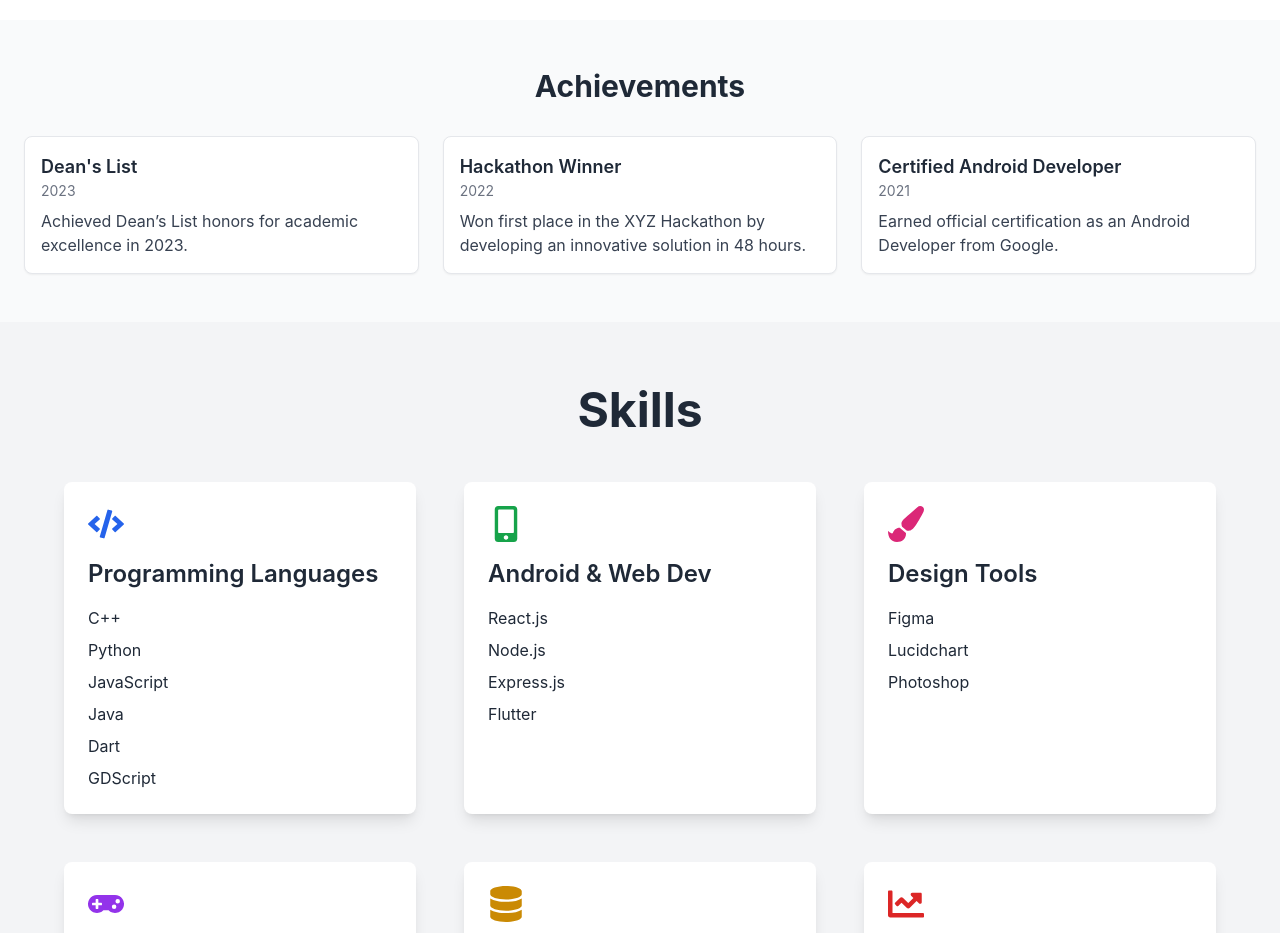
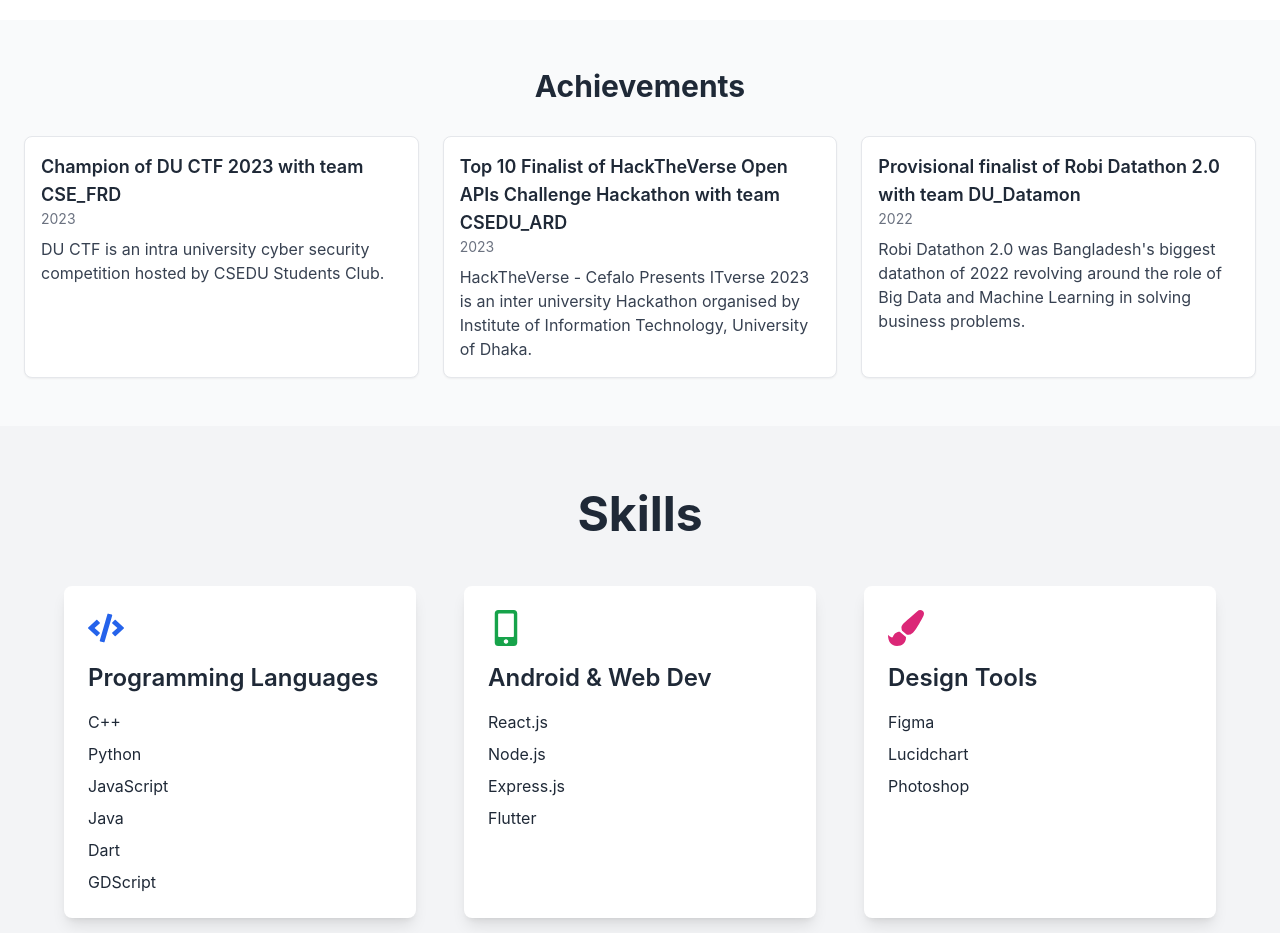
Before and after one commit to azwadkm22/Portfolio, a React (Create React App) app: page / in a window 1280 px wide. Shown: the part 2380-3313 px from the top of the page. Built offline with nearby package versions, Linux system fonts and the light colour scheme.

Commit message:
Added actual achievements

```diff
--- a/src/components/Achievements.js
+++ b/src/components/Achievements.js
@@ -5,19 +5,19 @@ import AchievementCard from './AchievementCard';
 function Achievements() {
     const achievements = [
         {
-            title: "Dean's List",
-            description: "Achieved Dean’s List honors for academic excellence in 2023.",
+            title: "Champion of DU CTF 2023 with team CSE_FRD",
+            description: "DU CTF is an intra university cyber security competition hosted by CSEDU Students Club.",
             date: "2023",
         },
         {
-            title: "Hackathon Winner",
-            description: "Won first place in the XYZ Hackathon by developing an innovative solution in 48 hours.",
-            date: "2022",
+            title: "Top 10 Finalist of HackTheVerse Open APIs Challenge Hackathon with team CSEDU_ARD",
+            description: "HackTheVerse - Cefalo Presents ITverse 2023 is an inter university Hackathon organised by Institute of Information Technology, University of Dhaka.",
+            date: "2023",
         },
         {
-            title: "Certified Android Developer",
-            description: "Earned official certification as an Android Developer from Google.",
-            date: "2021",
+            title: "Provisional finalist of Robi Datathon 2.0 with team DU_Datamon",
+            description: "Robi Datathon 2.0 was Bangladesh's biggest datathon of 2022 revolving around the role of Big Data and Machine Learning in solving business problems.",
+            date: "2022",
         },
         // Add more achievements as needed
     ];
```
